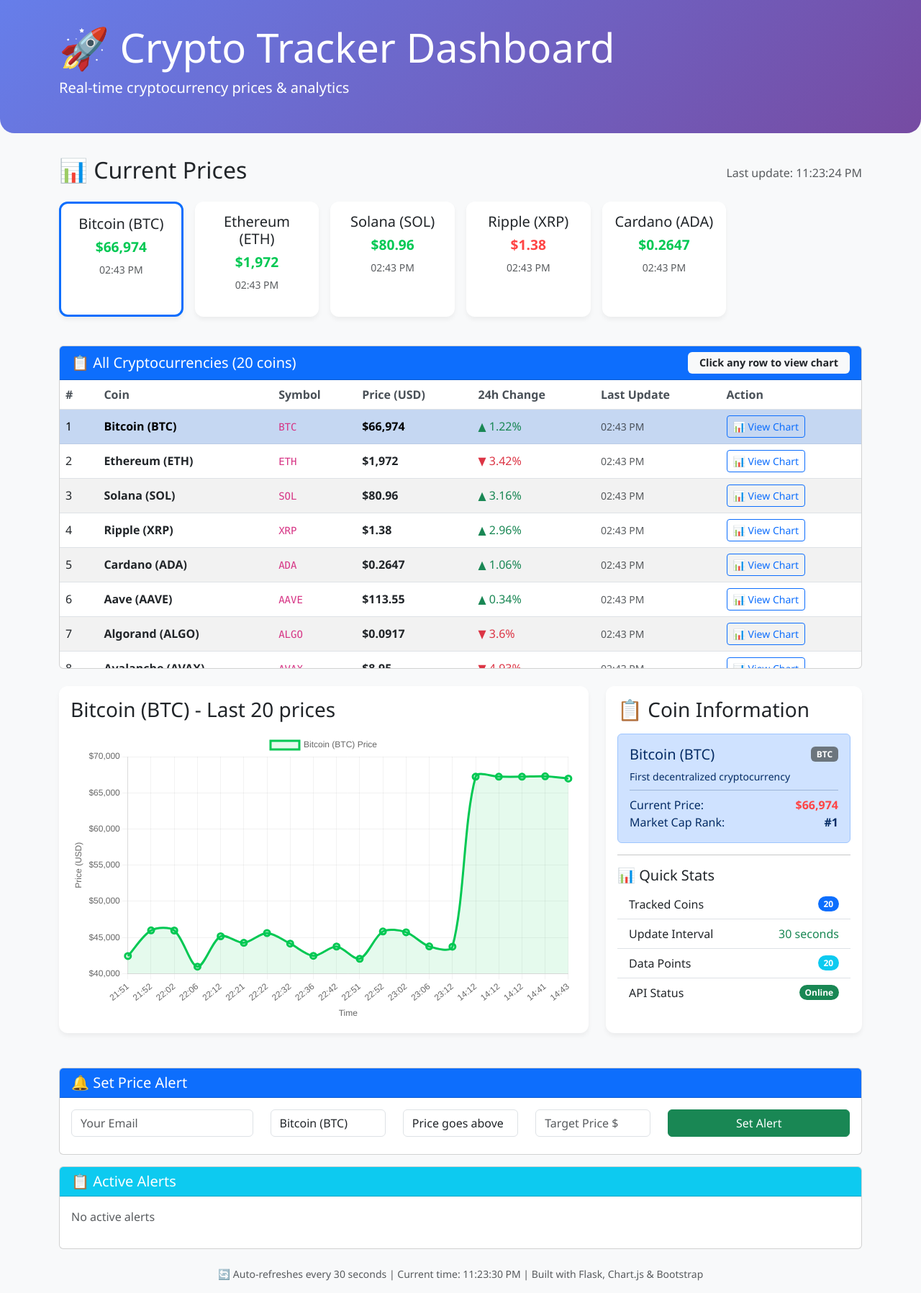
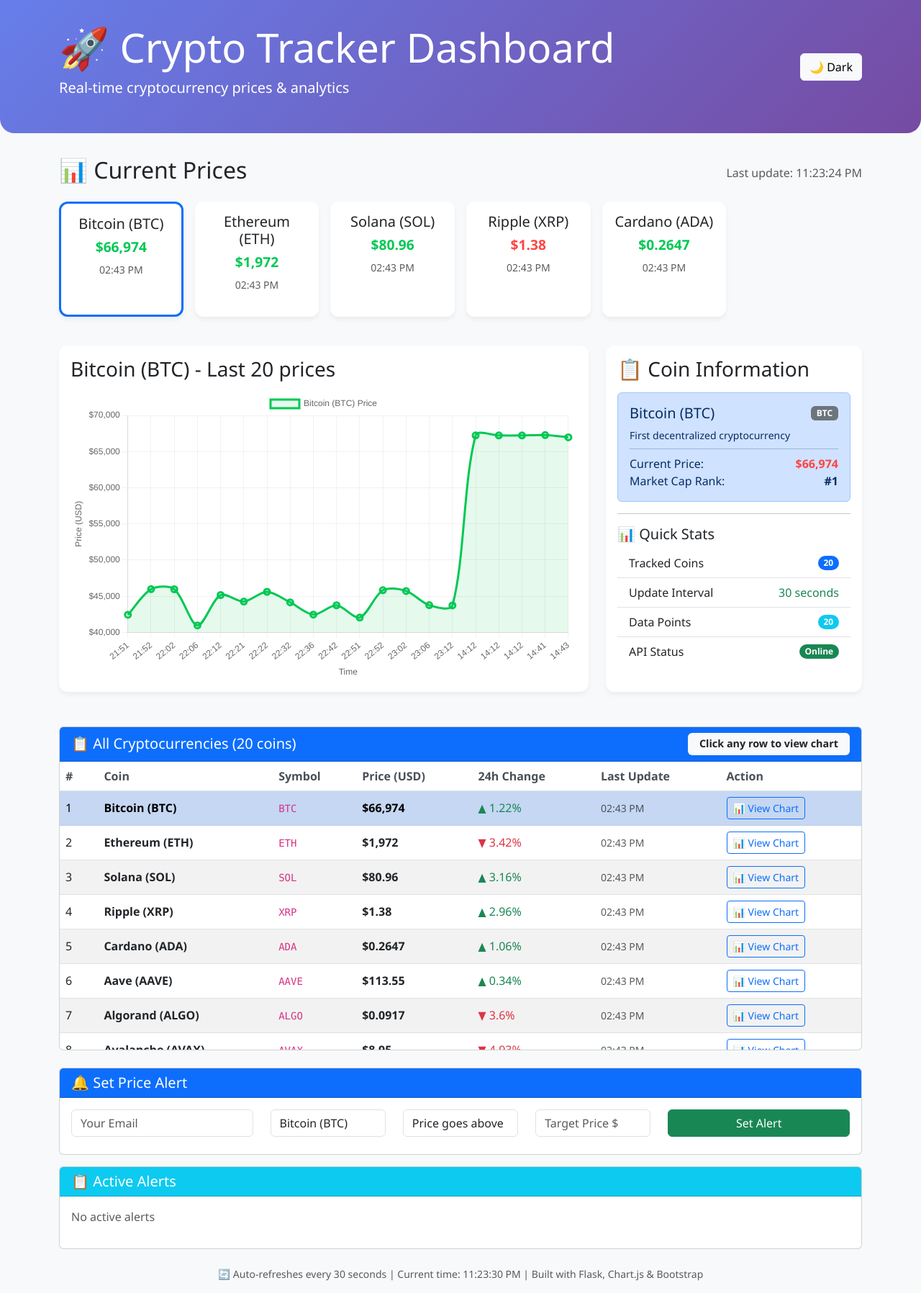
Before and after one commit to Pofalors/crypto-tracker, a Flask app: page /dashboard in a window 1280 px wide. Shown: the whole page at 72% size. Run offline with Flask 3, Linux system fonts and the light colour scheme; data comes from the database, SQL or seed files in the repository; data that the repository does not hold is empty; some libraries are stand-ins or nearby versions.

Commit message:
add dark mode toggle with local storage persistence

```diff
--- a/static/app.js
+++ b/static/app.js
@@ -109,6 +109,46 @@ async function fetchPrices() {
         console.error('❌ Error fetching prices:', error);
         document.getElementById('api-status').className = 'badge bg-danger rounded-pill';
         document.getElementById('api-status').textContent = 'Offline';
+    }
+}
+
+// Dark Mode Toggle
+function toggleDarkMode() {
+    const body = document.body;
+    const button = document.getElementById('darkModeToggle');
+    const icon = document.getElementById('themeIcon');
+    const text = document.getElementById('themeText');
+
+    body.classList.toggle('dark-mode');
+
+    if (body.classList.contains('dark-mode')) {
+        // Dark mode enabled
+        icon.textContent = '☀️';
+        text.textContent = 'Light';
+        localStorage.setItem('darkMode', 'enabled');
+    } else {
+        // Light mode enabled
+        icon.textContent = '🌙';
+        text.textContent = 'Dark';
+        localStorage.setItem('darkMode', 'disabled');
+    }
+}
+
+// Load dark mode preference on page load
+function loadDarkModePreference() {
+    const darkMode = localStorage.getItem('darkMode');
+    const body = document.body;
+    const icon = document.getElementById('themeIcon');
+    const text = document.getElementById('themeText');
+
+    if (darkMode === 'enabled') {
+        body.classList.add('dark-mode');
+        icon.textContent = '☀️';
+        text.textContent = 'Light';
+    } else {
+        body.classList.remove('dark-mode');
+        icon.textContent = '🌙';
+        text.textContent = 'Dark';
     }
 }
 
@@ -324,6 +364,23 @@ function updateChart(prices, timestamps, coinName) {
     priceChart.data.datasets[0].borderColor = isUp ? '#00c853' : '#ff4444';
     priceChart.data.datasets[0].backgroundColor = isUp ?
         'rgba(0, 200, 83, 0.1)' : 'rgba(255, 68, 68, 0.1)';
+
+    const isDarkMode = document.body.classList.contains('dark-mode');
+
+    // Προσαρμογή χρωμάτων για dark mode
+    if (isDarkMode) {
+        priceChart.options.scales.x.grid.color = 'rgba(255,255,255,0.1)';
+        priceChart.options.scales.y.grid.color = 'rgba(255,255,255,0.1)';
+        priceChart.options.scales.x.ticks.color = '#e0e0e0';
+        priceChart.options.scales.y.ticks.color = '#e0e0e0';
+        priceChart.options.plugins.legend.labels.color = '#e0e0e0';
+    } else {
+        priceChart.options.scales.x.grid.color = 'rgba(0,0,0,0.05)';
+        priceChart.options.scales.y.grid.color = 'rgba(0,0,0,0.05)';
+        priceChart.options.scales.x.ticks.color = '#666';
+        priceChart.options.scales.y.ticks.color = '#666';
+        priceChart.options.plugins.legend.labels.color = '#666';
+    }
 
     // Update chart
     priceChart.update();
@@ -635,6 +692,8 @@ document.addEventListener('DOMContentLoaded', function() {
 
     // Load active alerts
     loadActiveAlerts();
+    // Load dark mode preference when page loads
+    loadDarkModePreference();
 
     // Update current time
     function updateCurrentTime() {
--- a/templates/index.html
+++ b/templates/index.html
@@ -103,16 +103,108 @@
                 width: 10%;  /* 10 coins per row σε μεγάλες οθόνες */
             }
         }
+        /* Dark Mode Styles */
+        body.dark-mode {
+            background-color: #1a1a1a;
+            color: #e0e0e0;
+        }
+
+        .dark-mode .card {
+            background-color: #2d2d2d;
+            border-color: #404040;
+            color: #e0e0e0;
+        }
+
+        .dark-mode .crypto-card {
+            background-color: #333333;
+            box-shadow: 0 4px 6px rgba(0,0,0,0.3);
+        }
+
+        .dark-mode .crypto-card:hover {
+            box-shadow: 0 10px 20px rgba(0,0,0,0.5);
+        }
+
+        .dark-mode .table {
+            color: #e0e0e0;
+        }
+
+        .dark-mode .table-striped > tbody > tr:nth-of-type(odd) {
+            background-color: rgba(255,255,255,0.05);
+        }
+
+        .dark-mode .table-hover > tbody > tr:hover {
+            background-color: rgba(255,255,255,0.1);
+        }
+
+        .dark-mode .table-primary {
+            background-color: #1e3a5f !important;
+            color: white !important;
+        }
+
+        .dark-mode .sticky-top.bg-light {
+            background-color: #404040 !important;
+            color: white;
+        }
+
+        .dark-mode .list-group-item {
+            background-color: #2d2d2d;
+            border-color: #404040;
+            color: #e0e0e0;
+        }
+
+        .dark-mode .bg-light {
+            background-color: #404040 !important;
+        }
+
+        .dark-mode .text-muted {
+            color: #b0b0b0 !important;
+        }
+
+        .dark-mode .alert-primary {
+            background-color: #1e3a5f;
+            border-color: #2d4a7a;
+            color: white;
+        }
+
+        .dark-mode .alert-info {
+            background-color: #1a3a4a;
+            border-color: #2a4a5a;
+            color: white;
+        }
+
+        .dark-mode .btn-outline-primary {
+            border-color: #4dabf7;
+            color: #4dabf7;
+        }
+
+        .dark-mode .btn-outline-primary:hover {
+            background-color: #4dabf7;
+            color: #1a1a1a;
+        }
+
+        .dark-mode .modal-content {
+            background-color: #2d2d2d;
+            color: #e0e0e0;
+        }
+
+        .dark-mode .header {
+            background: linear-gradient(135deg, #1a2a3a 0%, #2a3a4a 100%);
+        }
     </style>
 </head>
 <body>
     <!-- Header -->
     <div class="header">
         <div class="container">
-            <div class="row">
-                <div class="col-12">
+            <div class="row align-items-center">
+                <div class="col-10">
                     <h1 class="display-4">🚀 Crypto Tracker Dashboard</h1>
                     <p class="lead">Real-time cryptocurrency prices & analytics</p>
+                </div>
+                <div class="col-2 text-end">
+                    <button class="btn btn-light" id="darkModeToggle" onclick="toggleDarkMode()">
+                        <span id="themeIcon">🌙</span> <span id="themeText">Dark</span>
+                    </button>
                 </div>
             </div>
         </div>
@@ -135,7 +227,6 @@
                         <p class="mt-2">Loading cryptocurrency data...</p>
                     </div>
                 </div>
-                <div id="table-view" class="mt-3"></div>
             </div>
         </div>
 
@@ -184,6 +275,7 @@
                 </div>
             </div>
         </div>
+        <div id="table-view" class="mt-3"></div>
 
         <!-- Alerts Section -->
         <div class="row mt-4">
```
